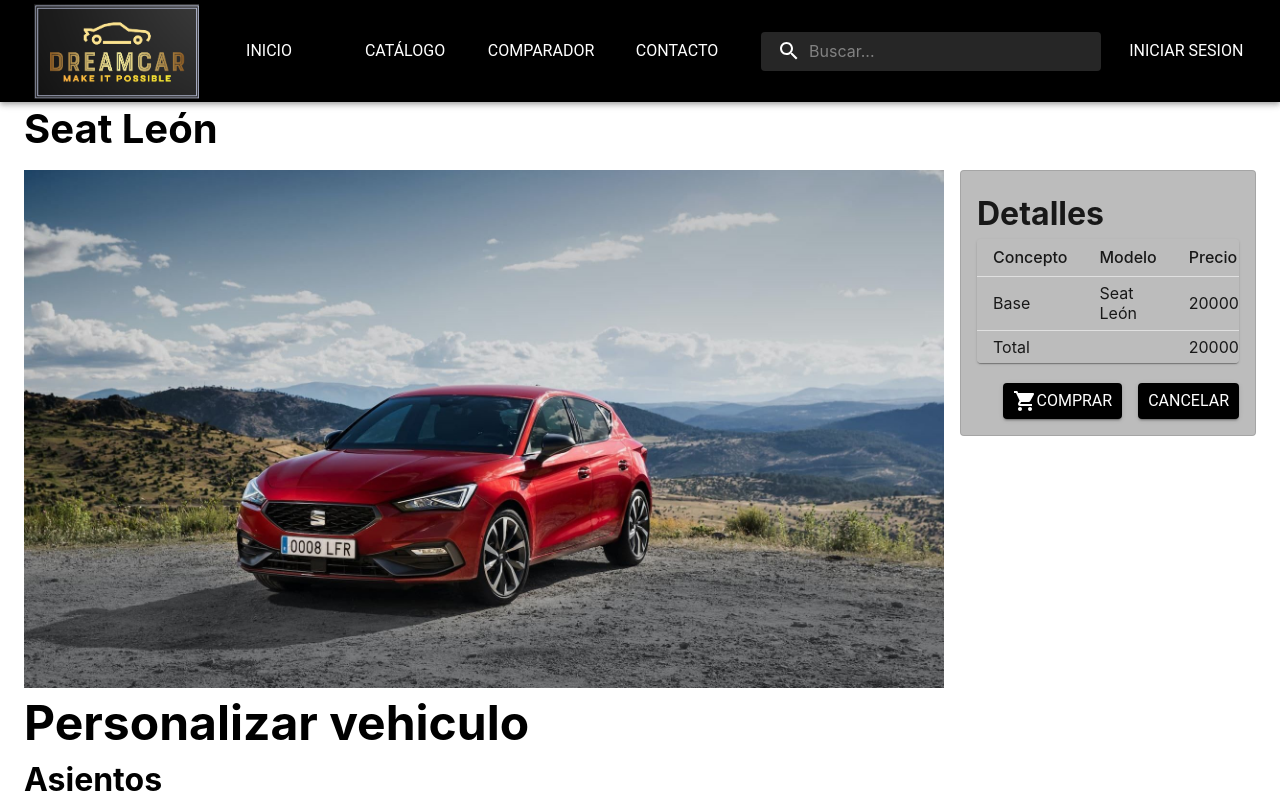
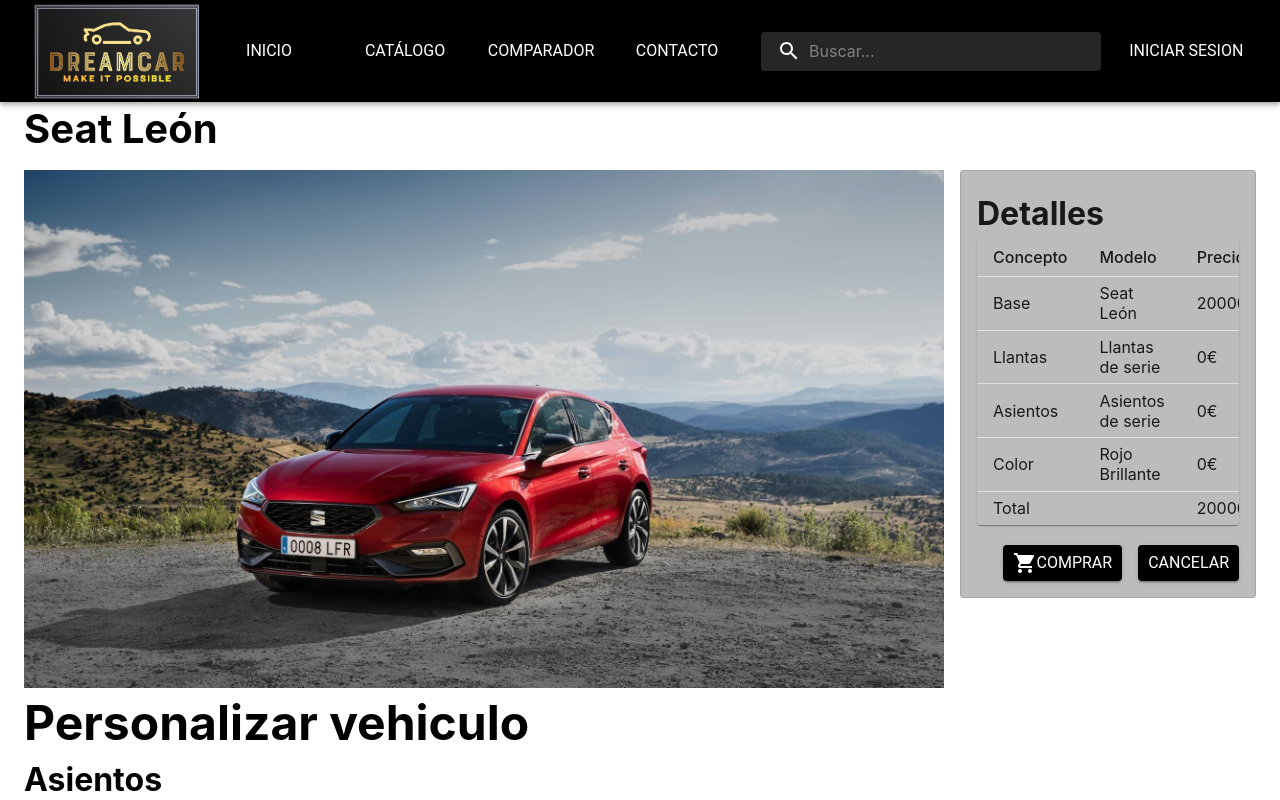
Before and after one commit to dcontt00/acc, a React (Create React App) app: page /#/personalize/1 in a window 1280 px wide. Shown: the top 800 px of the page. Built offline with nearby package versions, Linux system fonts and the light colour scheme.

Commit message:
Arreglado error al no seleccionar nada en personalize

```diff
--- a/src/pages/Personalize.js
+++ b/src/pages/Personalize.js
@@ -37,9 +37,9 @@
   const params = useParams();
   const car = getCar(params.id);
 
-  const [tire, setTire] = React.useState(null);
-  const [colors, setColors] = React.useState(null);
-  const [seats, setSeats] = React.useState(null);
+  const [tire, setTire] = React.useState(0);
+  const [colors, setColors] = React.useState(0);
+  const [seats, setSeats] = React.useState(0);
 
   function tireData(id) {
     if (id != null) {
```
